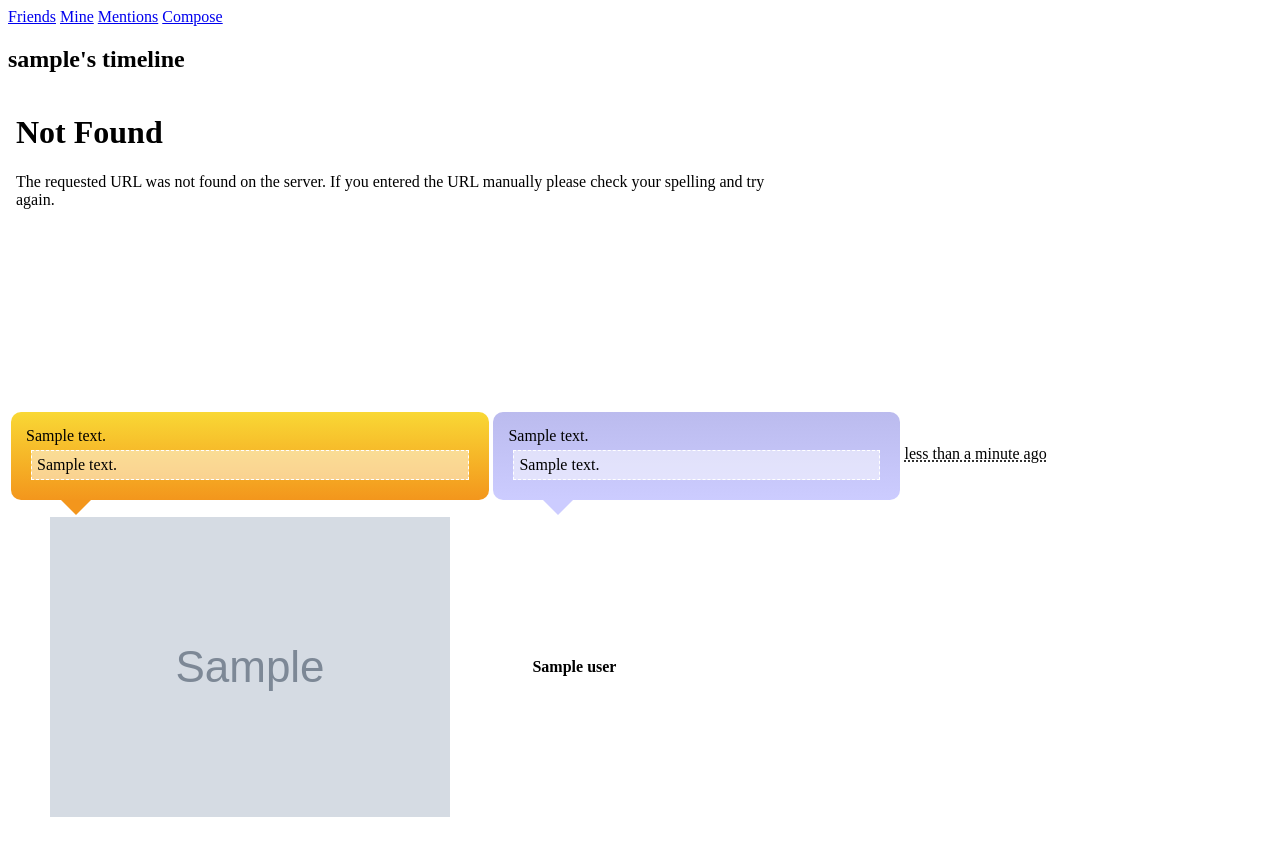
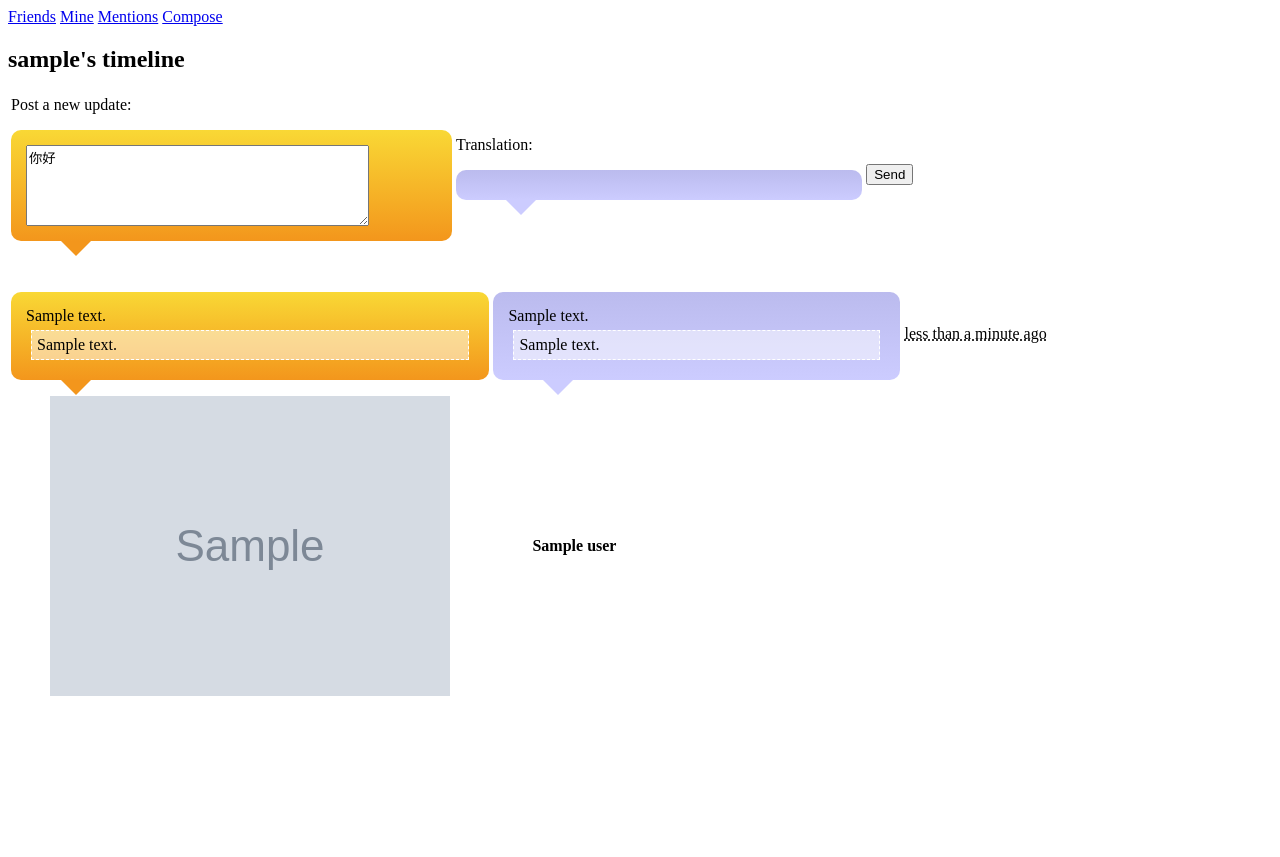
Before and after one commit to matthewmayer/laowaibo, a Python web app: template templates/index.html in a window 1280 px wide. After the commit the page ends 696 px from the top, so only its background shows below. Run offline with Jinja, Linux system fonts and the light colour scheme; the template is opened without the code that fills it: most values are stand-ins (such as "Sample title", 1, 10 or a date in 2020); grey boxes marked "Sample" are stand-in pictures; some libraries are stand-ins or nearby versions.

Commit message:
add sending

```diff
--- a/templates/compose.html
+++ b/templates/compose.html
@@ -29,12 +29,15 @@ $(document).ready(function() {
 </script>
 </head>
 <body>
+	<form method="POST" action="/compose">
 <table>
 	<tr>
-		<td><p>Post a new update:</p><div class="triangle"><textarea rows="5" cols="40" id="tweetzh">你好</textarea>
+		<td><p>Post a new update:</p><div class="triangle"><textarea rows="5" cols="40" name="text" id="tweetzh">你好</textarea>
 
 
 			</div></td>
 		<td><p>Translation:</p><div class="triangle blue" id="tweeten"></div></td>
+		<td><input type="submit" value="Send" /></td>
 		</tr>
 </table>
+</form>
--- a/templates/index.html
+++ b/templates/index.html
@@ -2,11 +2,30 @@
 <link type="text/css" rel="stylesheet" href="/static/style.css" />
 <script src="http://code.jquery.com/jquery-1.5.2.min.js" type="text/javascript"></script>
 <script src="/static/jquery.timeago.js" type="text/javascript"></script>
+<script src="/static/jquery-fieldselection.min.js" type="text/javascript"></script>
+<script src="/static/jquery.hotkeys.js" type="text/javascript"></script>
 
 <script type="text/javascript">
 $(document).ready(function() {
 	$("abbr.timeago").timeago();
+	var prev;
+	setInterval(function(){
+		var orig = $('#tweetzh').val();
+		if (orig!=prev) {
+			prev = orig;
+			$('#tweeten').load("/translate",{text:prev,lang:'zh-Hans|en'});
+		}
+	},2000);
+	$('#tweetzh').bind('keydown', 'down', function() {
+		var range = $('#tweetzh').getSelection();
+		var t = $('#tweetzh').val();
+		$.post("/translate",{text:range.text,lang:'en|zh-Hans'},function(res) {
+			var newtxt = t.substr(0, range.start)+res+(t.substr(range.end, t.length));
+			$('#tweetzh').val(newtxt);
+		})
 
+		return false;
+	});
 
 });
 </script>
@@ -22,8 +41,18 @@ $(document).ready(function() {
 <h2>{{username}}'s timeline</h2>
 
 
-<iframe src="/compose" width="800" height="300" frameborder="0"></iframe>
+	<form method="POST" action="/compose">
+<table>
+	<tr>
+		<td><p>Post a new update:</p><div class="triangle"><textarea rows="5" cols="40" name="text" id="tweetzh">你好</textarea>
 
+
+			</div></td>
+		<td><p>Translation:</p><div class="triangle blue" id="tweeten"></div></td>
+		<td><input type="submit" value="Send" /></td>
+		</tr>
+</table>
+</form>
 
 <table>
 
--- /dev/null
+++ b/templates/sent.html
@@ -0,0 +1,3 @@
+Sent!
+
+<a href="/?view=mine" target="_top">See my tweets</a>
```
Also changed, not shown: main.py (+17 -2 lines).
